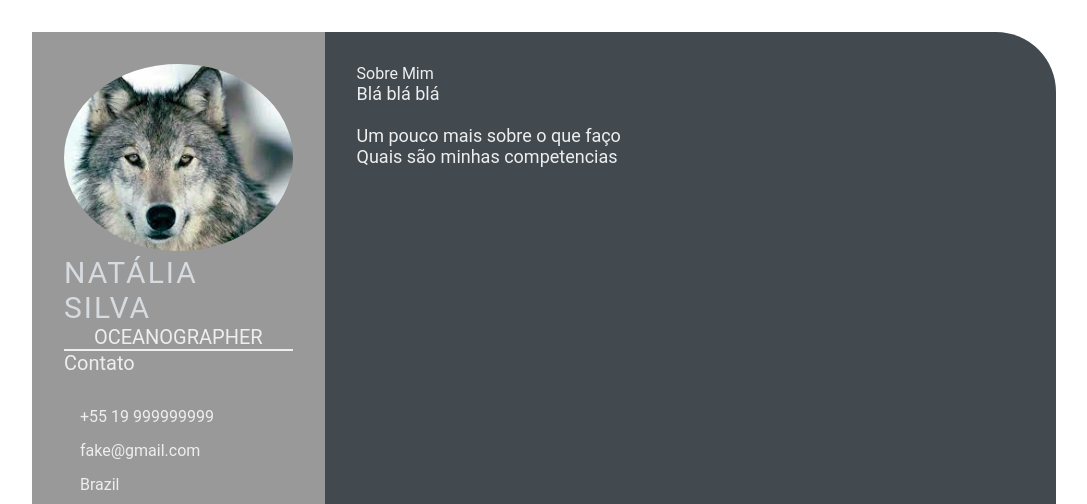
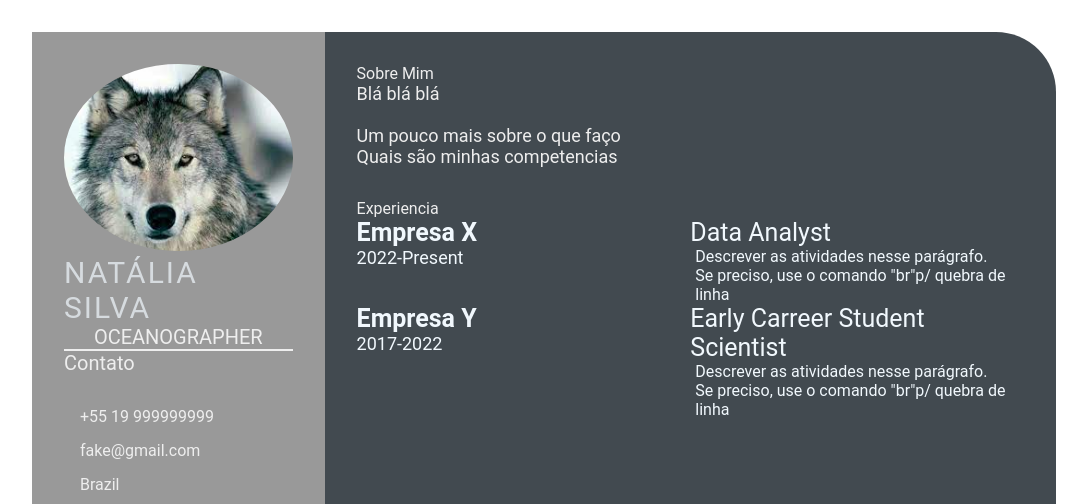
Before and after one commit to 0natalia/Jornada-Front-End-_-EBAC, a plain HTML site: page index.html in a window 1280 px wide. Shown: the top 504 px of the page, without its empty margins (96-1183 px from the left). Drawn offline with Linux system fonts and the light colour scheme.

Commit message:
Dia 03: editando o arquivo index.html (#3)

```diff
--- a/index.html
+++ b/index.html
@@ -15,6 +15,8 @@
 <body>
 <!-- Vamos editar todo nosso script na sessão "body" -->
     <main class="resume-contents">
+
+
         <section class="left-section">
 <!-- Iniciar criando a section/parte esquerda do CV -->
             <div class="left-section-contents">
@@ -55,9 +57,13 @@
         </section>
 <!-- Aqui finalizamos a sessão esquerda do CV -->
 
+
+
 <!-- Iniciando a sessão direita do CV -->
         <section class="right-section">
             <div class="right-section-contents">
+
+                <!-- INICIO SOBRE MIM -->
                 <section class="about gap">
                     <div class="right-title">Sobre Mim</div>
                     <p class="about-me-contents">
@@ -67,6 +73,43 @@
                         <br> Quais são minhas competencias
                     </p>
                 </section>
+                <!-- FIM SOBRE MIM -->
+
+
+            <!-- INICIO EXPERIENCIA -->
+                <section class="experience gap">
+                    <div class="right-title">Experiencia</div>
+                    <div class="experience-contents">
+                        <!-- Div exp 01 -->
+                        <div class="exp-left">
+                            <p class="exp-company-name">Empresa X</p>
+                            <p class="exp-time-period">2022-Present</p>
+                        </div>
+                        <div class="exp-right">
+                            <p class="exp-position">Data Analyst</p>
+                            <p class="exp-desc">
+                                Descrever as atividades nesse parágrafo. <br>
+                                Se preciso, use o comando "br"p/ quebra de linha
+                            </p>
+                        </div>
+                        <!-- Div exp 02 -->
+                        <div class="exp-left">
+                            <p class="exp-company-name">Empresa Y</p>
+                            <p class="exp-time-period">2017-2022</p>
+                        </div>
+                        <div class="exp-right">
+                            <p class="exp-position">Early Carreer Student Scientist</p>
+                            <p class="exp-desc">
+                                Descrever as atividades nesse parágrafo. <br>
+                                Se preciso, use o comando "br"p/ quebra de linha
+                            </p>
+                        </div>
+                    </div>
+                </section>
+                <!-- FIM EXPERIENCIA -->
+
+
+
             </div>
         </section>
     </main>
--- a/style.css
+++ b/style.css
@@ -101,3 +101,38 @@
     font-size: 18px;
     color: #eeeeee;
 }
+
+.experience-contents,
+.education-contents,
+.awards-contents {
+    display: grid;
+    grid-template-columns: repeat(2, 1fr);
+    padding-bottom: 2rem;
+    color: #F1F8FD;
+}
+
+.exp-company-name,
+.education-school-name,
+.awards-company-name {
+    font-size: 25px;
+    font-weight: bold;
+}
+
+.exp-time-period,
+.educationp-time-period,
+.awards-time-period {
+    font-size: 18px;
+}
+
+.exp-position,
+.education-subject,
+.awards-name {
+    font-size: 25px;
+}
+
+.exp-desc,
+.education-desc,
+.awards-desc {
+    font-size: 16px;
+    padding-left: 5px;
+}
```
